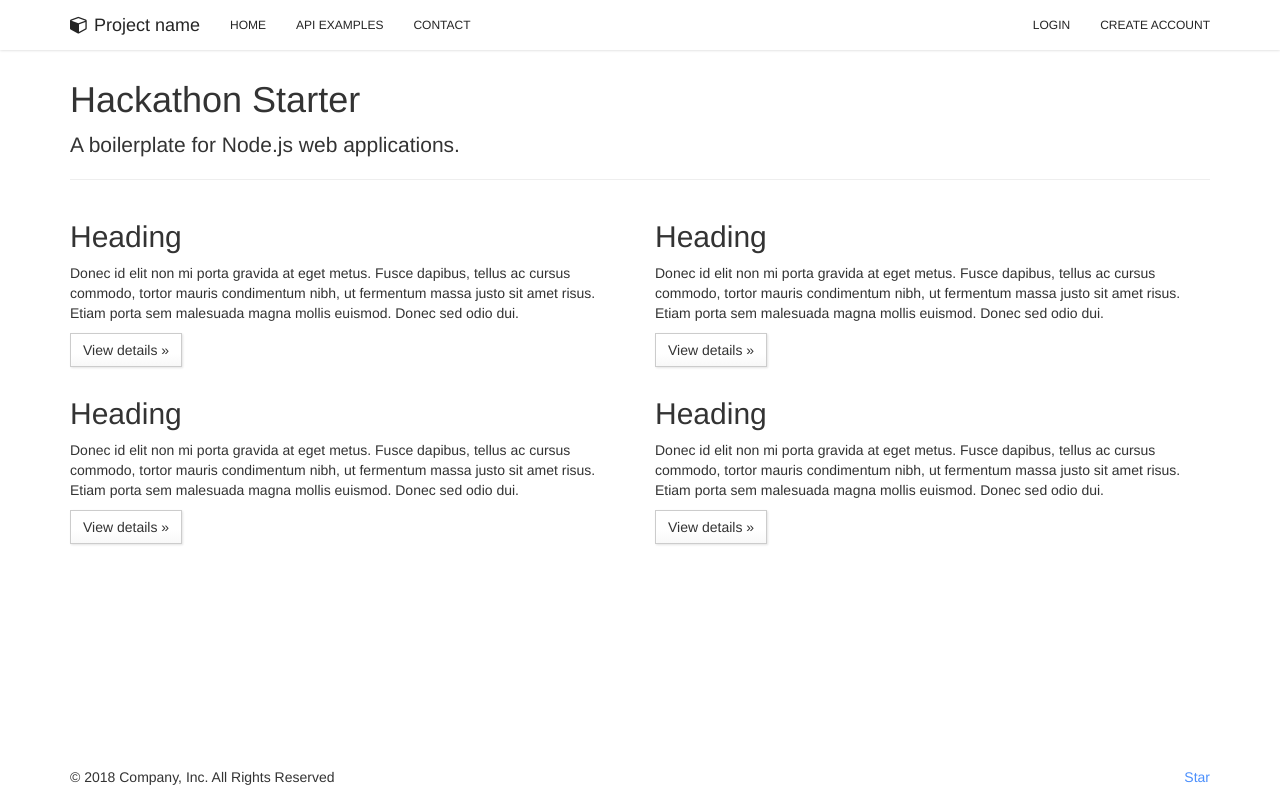
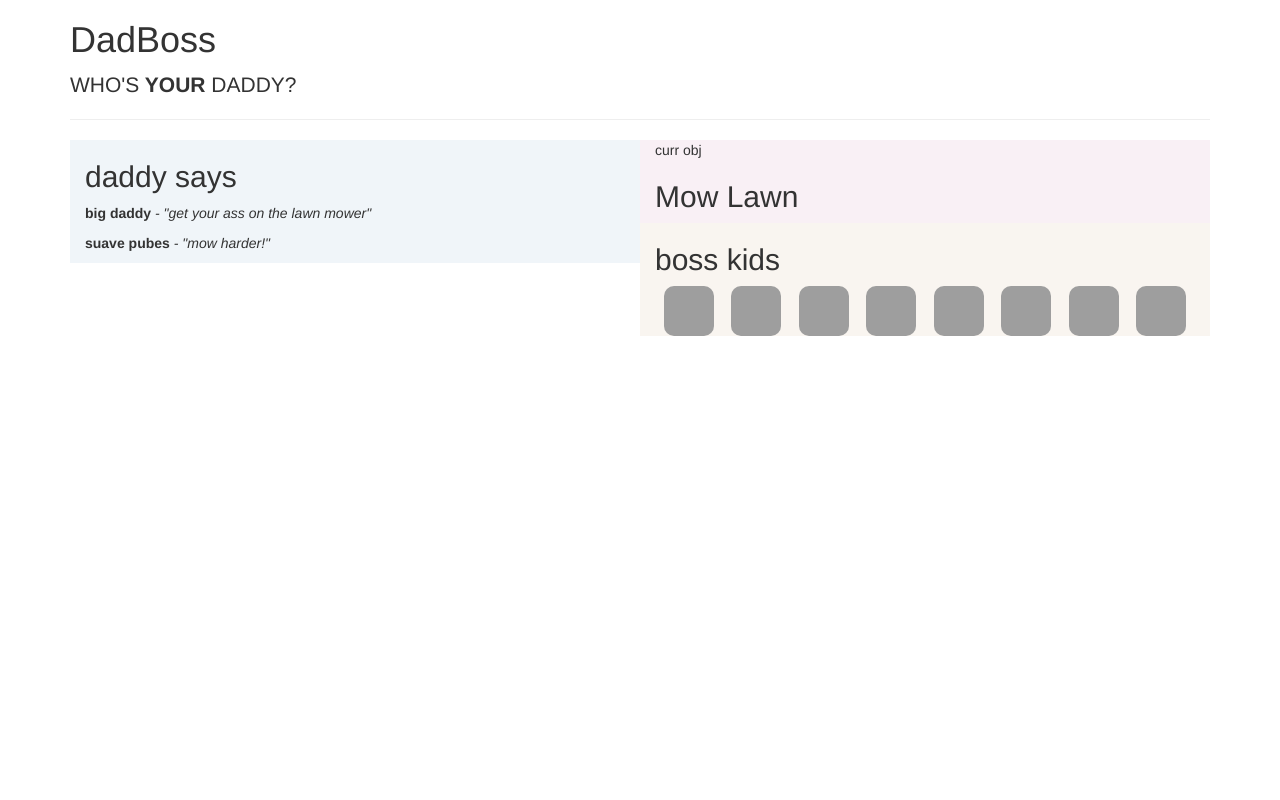
Before and after one commit to lxk1170/DadBoss, a Node project: template views/home.pug in a window 1280 px wide. Run offline with Node 20 templates, Linux system fonts and the light colour scheme; the template is opened without the code that fills it, so the values that code supplies are empty; style sheets or scripts are compiled from the project's sources; grey boxes are pictures that could not be loaded.

Commit message:
filled out basic page

```diff
--- a/src/public/css/main.scss
+++ b/src/public/css/main.scss
@@ -11,11 +11,7 @@
 html {
   position: relative;
   min-height: 100%;
-}
-
-body {
-  padding-top: 60px;
-  margin-bottom: 75px;
+  margin: 0px;
 }
 
 footer {
@@ -68,3 +64,32 @@ textarea {
 .fa {
   margin-right: 6px;
 }
+
+// Home Styling
+.kids {
+  display: flex;
+  flex-direction: row;
+  flex-wrap: wrap;
+  -webkit-flex-wrap: wrap;
+  justify-content: space-around;
+}
+
+$contact-icon-size: 50px;
+
+.contact {
+  flex: 1;
+  min-width: $contact-icon-size;
+  min-height: $contact-icon-size;
+  max-width: $contact-icon-size;
+  max-height: $contact-icon-size;
+  overflow: hidden;
+  border-radius: 10px;
+}
+
+.contact-img {
+  min-width: $contact-icon-size;
+  min-height: $contact-icon-size;
+  height: $contact-icon-size;
+  margin-left: 50%;
+  transform: translateX(-50%)
+}
--- a/views/home.pug
+++ b/views/home.pug
@@ -1,27 +1,39 @@
 extends layout
 
 block content
-  h1 Hackathon Starter
-  p.lead A boilerplate for Node.js web applications.
+  h1 DadBoss
+  p.lead WHO'S
+    strong  YOUR
+    span  DADDY?
   hr
-  .row
-    .col-sm-6
-      h2 Heading
-      p Donec id elit non mi porta gravida at eget metus. Fusce dapibus, tellus ac cursus commodo, tortor mauris condimentum nibh, ut fermentum massa justo sit amet risus. Etiam porta sem malesuada magna mollis euismod. Donec sed odio dui.
+  .row(style={margin: 0})
+    .col-sm-6(style={background:'#f0f5f9'})
+      h2 daddy says
       p
-        a.btn.btn-default(href='#', role='button') View details »
-    .col-sm-6
-      h2 Heading
-      p Donec id elit non mi porta gravida at eget metus. Fusce dapibus, tellus ac cursus commodo, tortor mauris condimentum nibh, ut fermentum massa justo sit amet risus. Etiam porta sem malesuada magna mollis euismod. Donec sed odio dui.
+        strong big daddy
+        em  - "get your ass on the lawn mower"
       p
-        a.btn.btn-default(href='#', role='button') View details »
-    .col-sm-6
-      h2 Heading
-      p Donec id elit non mi porta gravida at eget metus. Fusce dapibus, tellus ac cursus commodo, tortor mauris condimentum nibh, ut fermentum massa justo sit amet risus. Etiam porta sem malesuada magna mollis euismod. Donec sed odio dui.
-      p
-        a.btn.btn-default(href='#', role='button') View details »
-    .col-sm-6
-      h2 Heading
-      p Donec id elit non mi porta gravida at eget metus. Fusce dapibus, tellus ac cursus commodo, tortor mauris condimentum nibh, ut fermentum massa justo sit amet risus. Etiam porta sem malesuada magna mollis euismod. Donec sed odio dui.
-      p
-        a.btn.btn-default(href='#', role='button') View details »
+        strong suave pubes
+        em  - "mow harder!"
+    .col-sm-6(style={background:'#f9f0f5'})
+      p curr obj
+      h2 Mow Lawn
+    .col-sm-6(style={background:'#f9f5f0'})
+      h2 boss kids
+      .kids
+        .contact
+          img.contact-img(src='https://i.ytimg.com/vi/-QdfHMWsou0/maxresdefault.jpg')
+        .contact
+          img.contact-img(src='https://i.ytimg.com/vi/-QdfHMWsou0/maxresdefault.jpg')
+        .contact
+          img.contact-img(src='https://i.ytimg.com/vi/-QdfHMWsou0/maxresdefault.jpg')
+        .contact
+          img.contact-img(src='https://i.ytimg.com/vi/-QdfHMWsou0/maxresdefault.jpg')
+        .contact
+          img.contact-img(src='https://i.ytimg.com/vi/-QdfHMWsou0/maxresdefault.jpg')
+        .contact
+          img.contact-img(src='https://i.ytimg.com/vi/-QdfHMWsou0/maxresdefault.jpg')
+        .contact
+          img.contact-img(src='https://i.ytimg.com/vi/-QdfHMWsou0/maxresdefault.jpg')
+        .contact
+          img.contact-img(src='https://i.ytimg.com/vi/-QdfHMWsou0/maxresdefault.jpg')
--- a/views/layout.pug
+++ b/views/layout.pug
@@ -12,13 +12,13 @@ html(lang='')
     link(rel='stylesheet', href='/css/main.css')
 
   body
-    include partials/header
+    //include partials/header
 
     .container
       include partials/flash
       block content
 
-    include partials/footer
+    //include partials/footer
 
     script(src='/js/lib/jquery-3.1.1.min.js')
     script(src='/js/lib/bootstrap.min.js')
```
Also changed, not shown: src/app.ts (line endings or trailing spaces), 10 other files.
